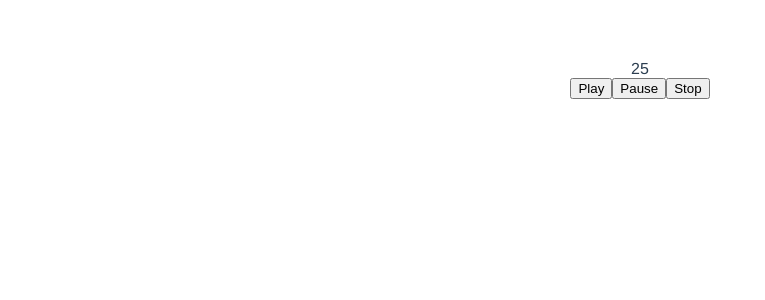
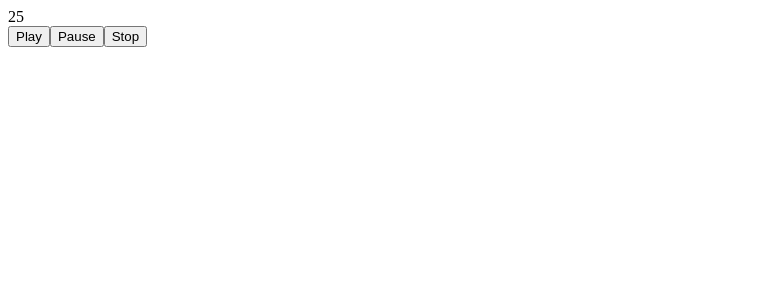
Before and after one commit to chrfreitas-zz/tomato-time, a Vue app: page /#/ in a window 1280 px wide. Shown: the top 300 px of the page, without its empty margins (0-765 px from the left). Built offline with nearby package versions, Linux system fonts and the light colour scheme.

Commit message:
Add new module store for Timer

```diff
--- a/src/App.vue
+++ b/src/App.vue
@@ -11,12 +11,15 @@ export default {
 </script>
 
 <style>
-#app {
-  font-family: 'Avenir', Helvetica, Arial, sans-serif;
-  -webkit-font-smoothing: antialiased;
-  -moz-osx-font-smoothing: grayscale;
-  text-align: center;
-  color: #2c3e50;
-  margin-top: 60px;
+.on-work {
+  background-color: #c0392b;
+}
+
+.on-short-break {
+  background-color: #27ae60;
+}
+
+.on-long-break {
+  background-color: #2980b9;
 }
 </style>
--- a/src/main.js
+++ b/src/main.js
@@ -1,8 +1,8 @@
 
 import Vue from 'vue';
 import App from './App';
-import router from './router';
-import store from './store';
+import router from './router/index.router';
+import store from './store/index.store';
 
 Vue.config.productionTip = false;
 
--- a/src/router/index.js
+++ b/src/router/index.router.js
@@ -1,6 +1,6 @@
 import Vue from 'vue';
 import Router from 'vue-router';
-import Timer from '@/components/Timer';
+import Timer from '@/components/timer';
 
 Vue.use(Router);
 
--- a/src/store/index.js
+++ b/src/store/index.store.js
@@ -1,20 +1,13 @@
 import Vue from 'vue';
 import Vuex from 'vuex';
+
+import TimerStore from './modules/timer.store';
 
 Vue.use(Vuex);
 
 const store = new Vuex.Store({
-  state: {
-
-  },
-  actions: {
-
-  },
-  mutations: {
-
-  },
-  getters: {
-
+  modules: {
+    timer: TimerStore,
   },
 });
 
--- /dev/null
+++ b/src/store/modules/timer.store.js
@@ -0,0 +1,18 @@
+const TimerStore = {
+  state: {
+    state: 'OnWork',
+    number: 25,
+  },
+  mutations: {
+    changeState(state, payload) {
+      state.state = payload;
+    },
+  },
+  actions: {
+    changeState({ commit }) {
+      commit('changeState');
+    },
+  },
+};
+
+export default TimerStore;
```
